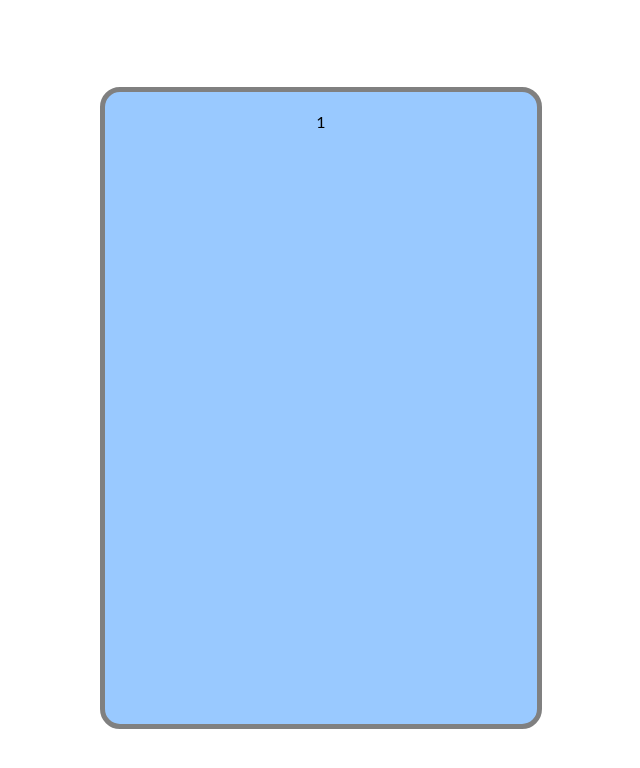
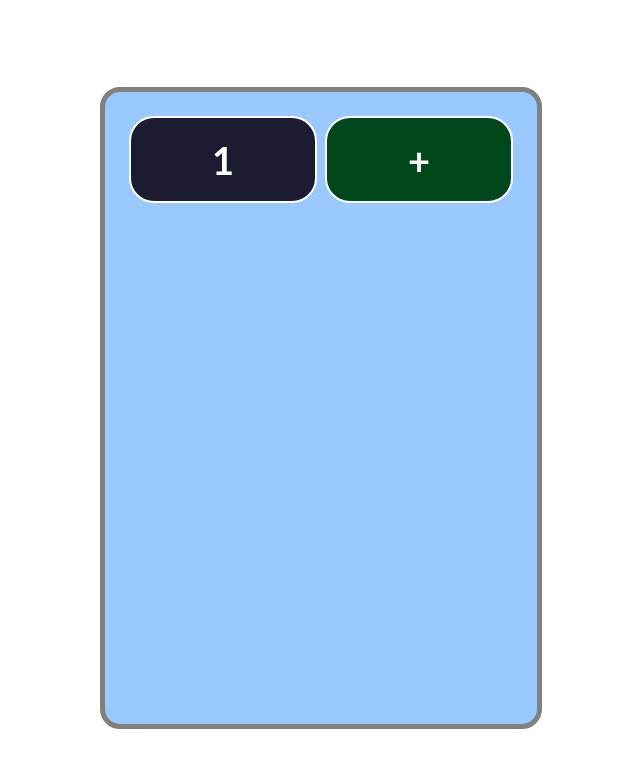
Before and after one commit to roxypoceros/CalculatorApp, a React (Create React App) app: page / in a window 1280 px wide. Shown: the top 768 px of the page, without its empty margins (319-959 px from the left). Built offline with nearby package versions, Linux system fonts and the light colour scheme.

Commit message:
Creo boton con una clase fija y otra que se define por su valor, agrego CSS a cada clase

```diff
--- a/src/App.js
+++ b/src/App.js
@@ -8,6 +8,8 @@ function App() {
         {/* filas de calculadora */}
         <div className="row" >
           <Button>1</Button>
+          <Button>+</Button>
+
         </div>
         <div className="row" ></div>
         <div className="row" ></div>
--- a/src/components/Button.js
+++ b/src/components/Button.js
@@ -1,8 +1,29 @@
 import React from "react"
+import "../style/Button.css"
+
 
 function Button(props) {
+  const isOperator = value => {
+    /* lo que retornará si el string:
+    No es un número Y no es un punto Y no es el signo
+    */
+    return isNaN(value) && (value !== ".") && (value !== "=");
+  };
+
   return (
-    <div>
+    <div
+
+/*     Con template literals creo clase mas elaborada para
+    decidir cual va a ser la clase del botón, operador o num:
+    button-container es una clase fija (para CSS),
+    operator sólo se agrega si el valor del children representa
+    un operador /+-*
+    La función isOperator debe dar true/false para decidir
+    Al final usamos el método trim para quitar espacios en blanco
+    antes o después de un string. TrimEnd es para el final*/
+    className={`button-container ${isOperator(props.children) ? "operator":""}`.trimEnd()}>
+
+
         {props.children}
     </div>
   )
--- /dev/null
+++ b/src/style/Button.css
@@ -0,0 +1,25 @@
+.button-container{
+    height: 83px;
+    display: flex;
+    /* propiedad de longitud flexible,
+    cuanto se puede expandir y encoger el
+    elemento dependiendo de su contenedor.
+    Es 1 1 para que se distribuya en forma equitativa */
+    flex: 1 1;
+    justify-content: center;
+    align-items: center;
+    font-weight: bold;
+    font-size: 38px;
+    background-color: #1b1b32;
+    color: white ;
+    border-radius: 25px;
+    border: 2px solid white;
+    margin: 4px;
+    cursor: pointer;
+    /* para que texto no se pueda seleccionar: */
+    user-select: none;
+}
+
+.operator{
+background-color: #00471b;
+}
```
Lines whose indentation alone changed are shown as unchanged.
